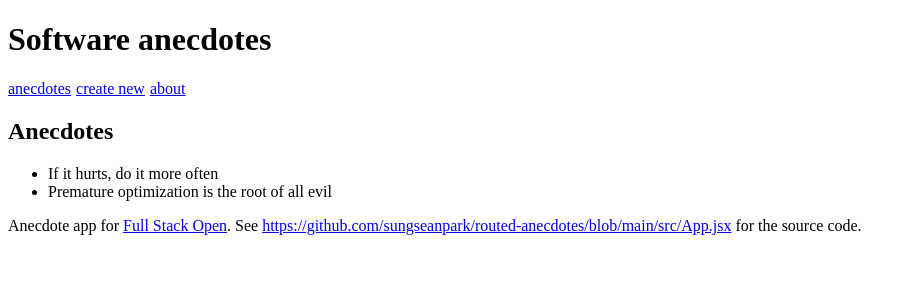
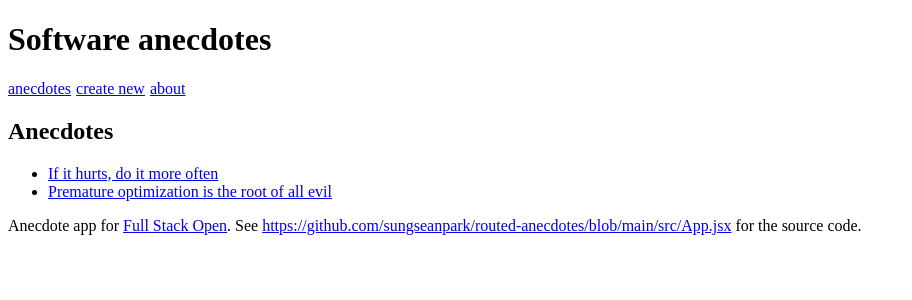
Before and after one commit to sungseanpark/routed-anecdotes, a React (Vite) app: page / in a window 1280 px wide. Shown: the top 300 px of the page, without its empty margins (0-912 px from the left). Built offline with nearby package versions, Linux system fonts and the light colour scheme.

Commit message:
Complete part 7.2

```diff
--- a/src/App.jsx
+++ b/src/App.jsx
@@ -1,6 +1,7 @@
 import {
   BrowserRouter as Router,
-  Routes, Route, Link
+  Routes, Route, Link,
+  useParams
 } from 'react-router-dom'
 import { useState } from 'react'
 
@@ -17,11 +18,29 @@ import { useState } from 'react'
 //   )
 // }
 
+const Anecdote = ({ anecdotes }) => {
+  const id = useParams().id
+  const anecdote = anecdotes.find(n=> n.id === Number(id))
+  return (
+    <div>
+      <h2>{anecdote.content}</h2>
+      <div>has {anecdote.votes} votes</div>
+      <br />
+      <div>for more info see <a href={anecdote.info}>{anecdote.info}</a></div>
+      <br />
+    </div>
+  )
+}
+
 const AnecdoteList = ({ anecdotes }) => (
   <div>
     <h2>Anecdotes</h2>
     <ul>
-      {anecdotes.map(anecdote => <li key={anecdote.id} >{anecdote.content}</li>)}
+      {anecdotes.map(anecdote =>
+        <li key={anecdote.id} >
+          <Link to={`/anecdotes/${anecdote.id}`}>{anecdote.content}</Link>
+        </li>
+      )}
     </ul>
   </div>
 )
@@ -148,6 +167,7 @@ const App = () => {
       </div>
 
       <Routes>
+        <Route path="/anecdotes/:id" element={<Anecdote anecdotes={anecdotes} />} />
         <Route path="/" element={<AnecdoteList anecdotes={anecdotes} />} />
         <Route path="/create" element={<CreateNew addNew={addNew} />} />
         <Route path="/about" element={<About />} />
```
